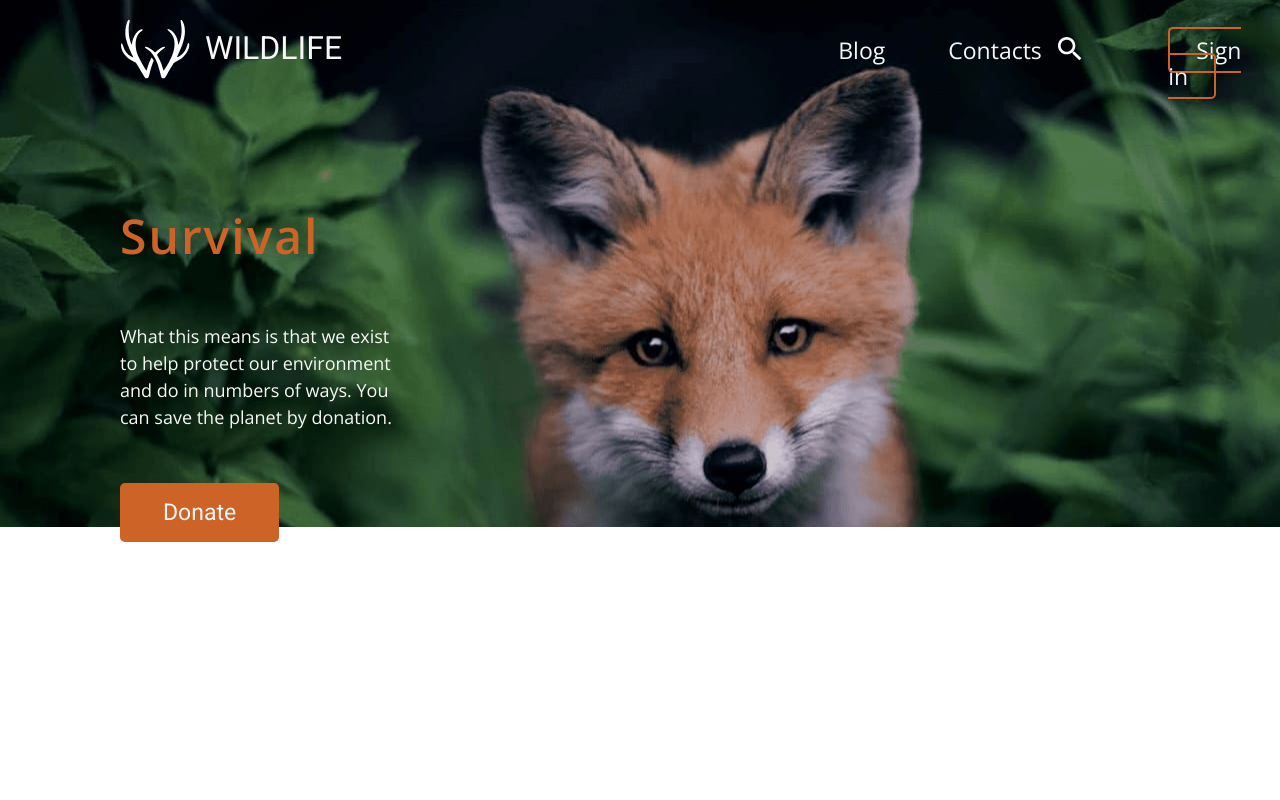
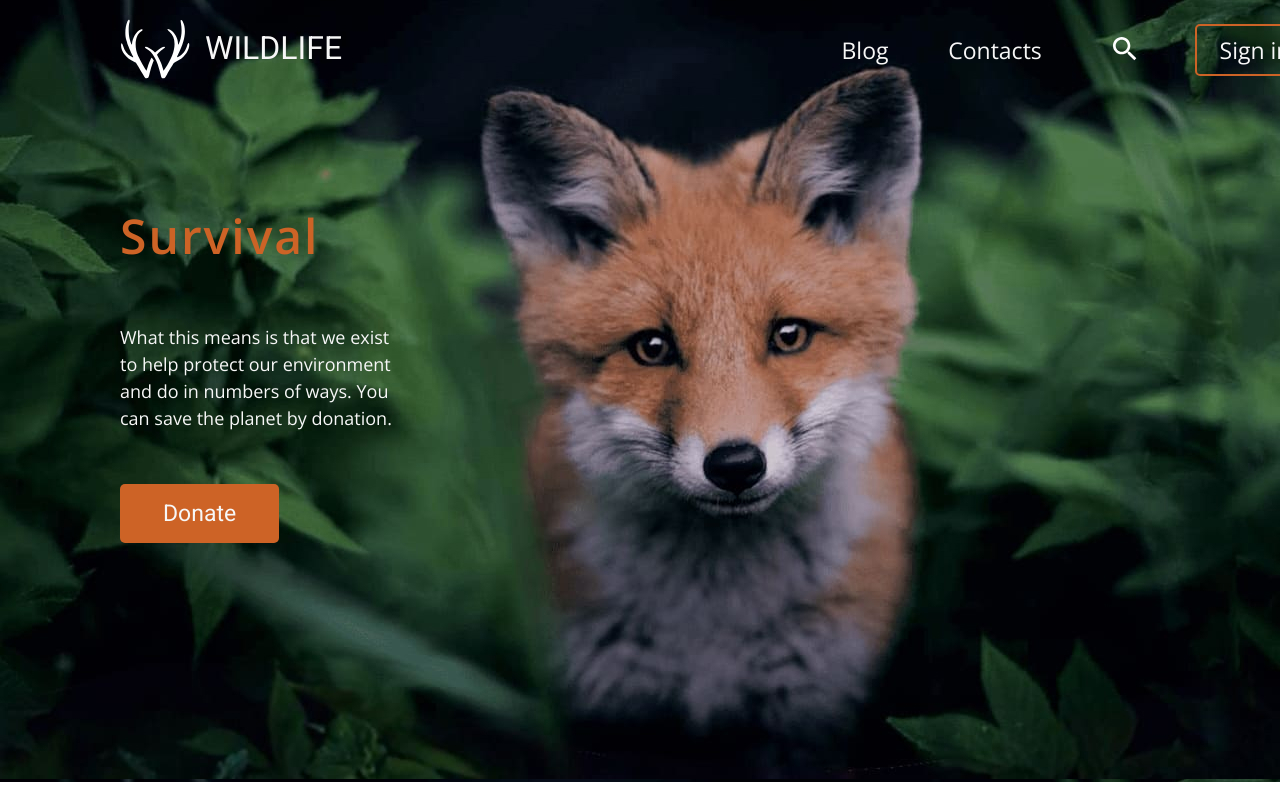
Before and after one commit to s1ga/wildlife, a plain HTML site: page index.html in a window 1280 px wide. Shown: the top 800 px of the page. Drawn offline with nearby package versions, Linux system fonts and the light colour scheme.

Commit message:
fix: change some header styles

```diff
--- a/css/style.css
+++ b/css/style.css
@@ -20,7 +20,7 @@ body {
 .header {
     display: grid;
     grid-template-columns: 1.3fr 1fr;
-    margin-bottom: 100px;
+    margin-bottom: 125px;
 }
 
 .logo {
@@ -46,7 +46,8 @@ body {
 .nav__list {
     list-style-type: none;
     display: grid;
-    grid-template-columns: repeat(4, 110px);
+    grid-template-columns: repeat(4, 130px);
+    justify-items: center;
 }
 
 .nav__list__item {
@@ -55,6 +56,7 @@ body {
 
 .nav__list__item:hover {
     cursor: pointer;
+    text-decoration: underline;
 }
 
 .nav__list__item_link {
@@ -64,7 +66,7 @@ body {
 .nav__list__item:last-child .nav__list__item_link {
     border: 2px solid #cd6326;
     border-radius: 5px;
-    padding: 5px 26px;
+    padding: 8px 23px;
     transition: background-color .3s ease-in;
 }
 
@@ -73,7 +75,7 @@ body {
 }
 
 .survival {
-
+    padding-bottom: 255px;
 }
 
 .survival__title {
```
